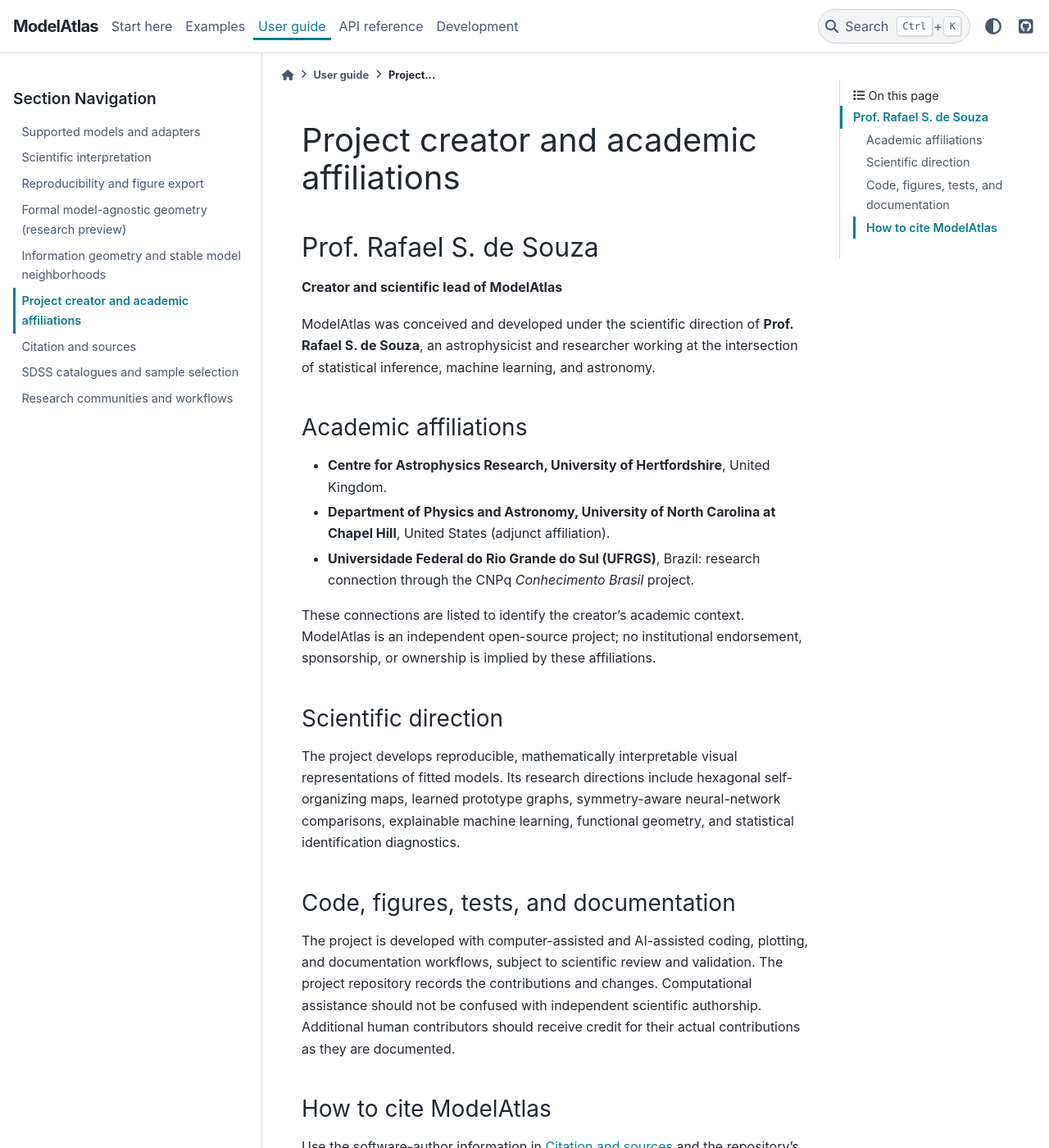
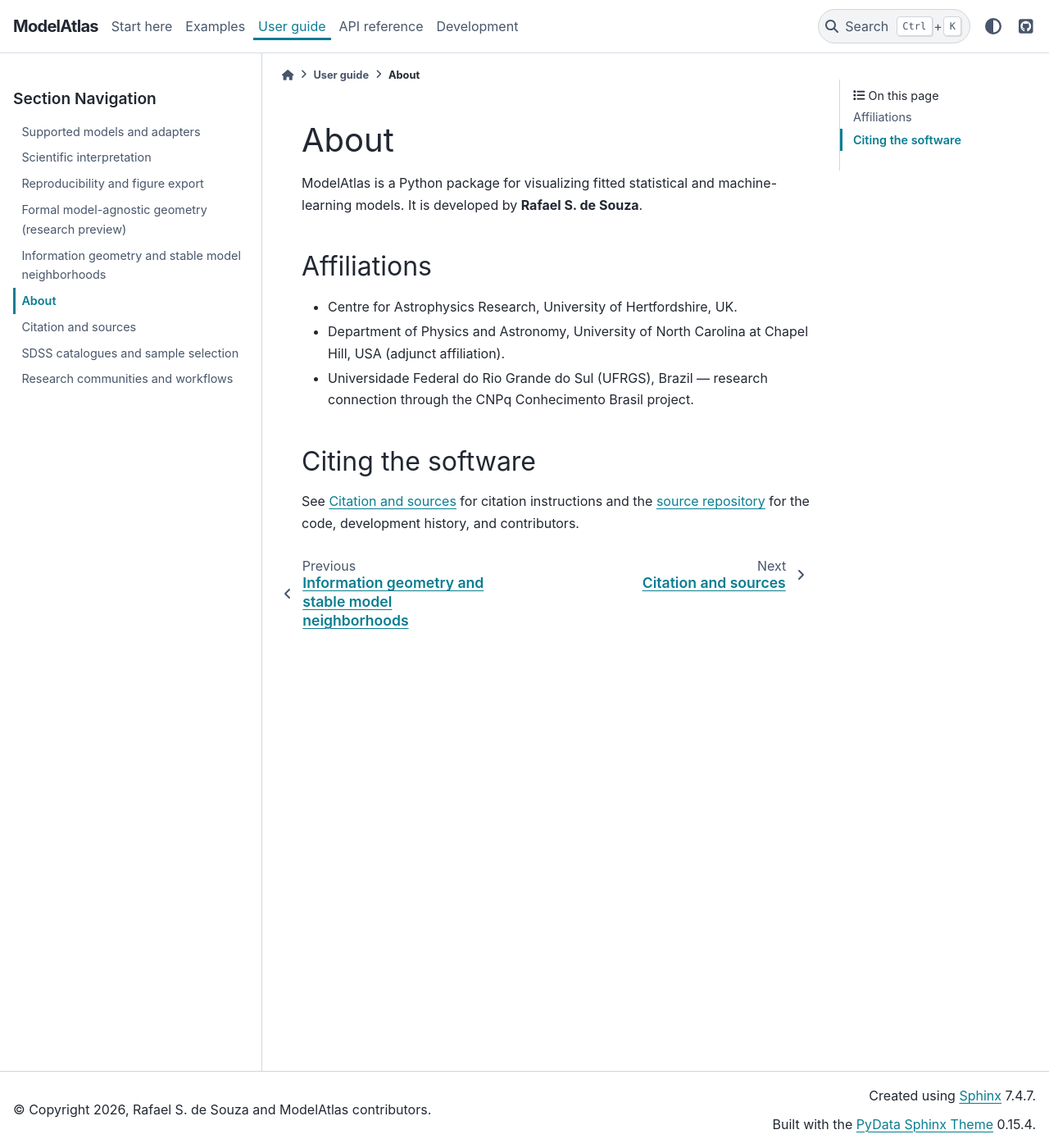
Before and after one commit to RafaelSdeSouza/ModelAtlas, a Sphinx documentation site: the page built from docs/guide/creator.rst, in a window 1280 px wide and 1400 px high. Shown: the whole window at 82% size. Built offline with Sphinx 7.4.7 and the PyData theme 0.15.4, drawn with Linux system fonts in a browser that asks for light colours; pages that are not in the unit, such as notebooks, are missing from menus; some of the changed text lies outside the part shown.

Commit message:
Use plain author credit and remove promotional language

```diff
--- a/docs/guide/creator.rst
+++ b/docs/guide/creator.rst
@@ -1,54 +1,21 @@
-Project creator and academic affiliations
-=========================================
+About
+=====
 
-Prof. Rafael S. de Souza
-------------------------
+ModelAtlas is a Python package for visualizing fitted statistical and
+machine-learning models. It is developed by **Rafael S. de Souza**.
 
-**Creator and scientific lead of ModelAtlas**
+Affiliations
+------------
 
-ModelAtlas was conceived and developed under the scientific direction of
-**Prof. Rafael S. de Souza**, an astrophysicist and researcher working at
-the intersection of statistical inference, machine learning, and astronomy.
+* Centre for Astrophysics Research, University of Hertfordshire, UK.
+* Department of Physics and Astronomy, University of North Carolina at
+  Chapel Hill, USA (adjunct affiliation).
+* Universidade Federal do Rio Grande do Sul (UFRGS), Brazil — research
+  connection through the CNPq Conhecimento Brasil project.
 
-Academic affiliations
-~~~~~~~~~~~~~~~~~~~~~
+Citing the software
+-------------------
 
-* **Centre for Astrophysics Research, University of Hertfordshire**,
-  United Kingdom.
-* **Department of Physics and Astronomy, University of North Carolina
-  at Chapel Hill**, United States (adjunct affiliation).
-* **Universidade Federal do Rio Grande do Sul (UFRGS)**, Brazil:
-  research connection through the CNPq *Conhecimento Brasil* project.
-
-These connections are listed to identify the creator's academic context.
-ModelAtlas is an independent open-source project; no institutional
-endorsement, sponsorship, or ownership is implied by these affiliations.
-
-Scientific direction
-~~~~~~~~~~~~~~~~~~~~
-
-The project develops reproducible, mathematically interpretable visual
-representations of fitted models. Its research directions include
-hexagonal self-organizing maps, learned prototype graphs,
-symmetry-aware neural-network comparisons, explainable machine learning,
-functional geometry, and statistical identification diagnostics.
-
-Code, figures, tests, and documentation
-~~~~~~~~~~~~~~~~~~~~~~~~~~~~~~~~~~~~~~~
-
-The project is developed with computer-assisted and AI-assisted coding,
-plotting, and documentation workflows, subject to scientific review and
-validation. The project repository records the contributions and changes.
-Computational assistance should not be confused with independent
-scientific authorship. Additional human contributors should receive
-credit for their actual contributions as they are documented.
-
-How to cite ModelAtlas
-~~~~~~~~~~~~~~~~~~~~~~
-
-Use the software-author information in :doc:`citation` and the repository's
-`CITATION.cff <https://github.com/RafaelSdeSouza/ModelAtlas/blob/research/functional-information-geometry/CITATION.cff>`__.
-Cite the exact version or commit used for results. The repository is a
-research preview; no formal archival DOI has yet been assigned.
-
-See the `ModelAtlas source repository <https://github.com/RafaelSdeSouza/ModelAtlas>`__.
+See :doc:`citation` for citation instructions and the
+`source repository <https://github.com/RafaelSdeSouza/ModelAtlas>`__
+for the code, development history, and contributors.
```
